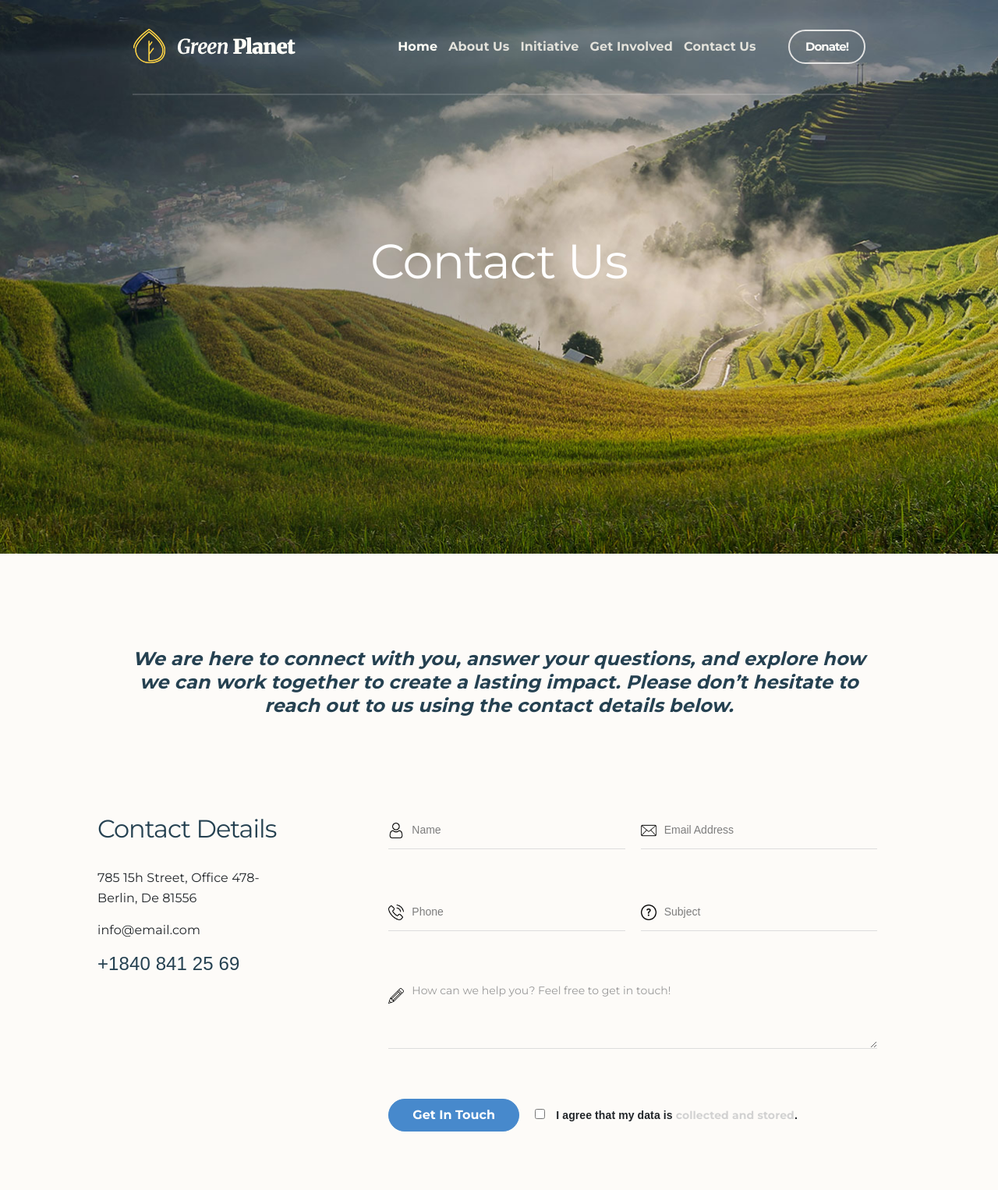
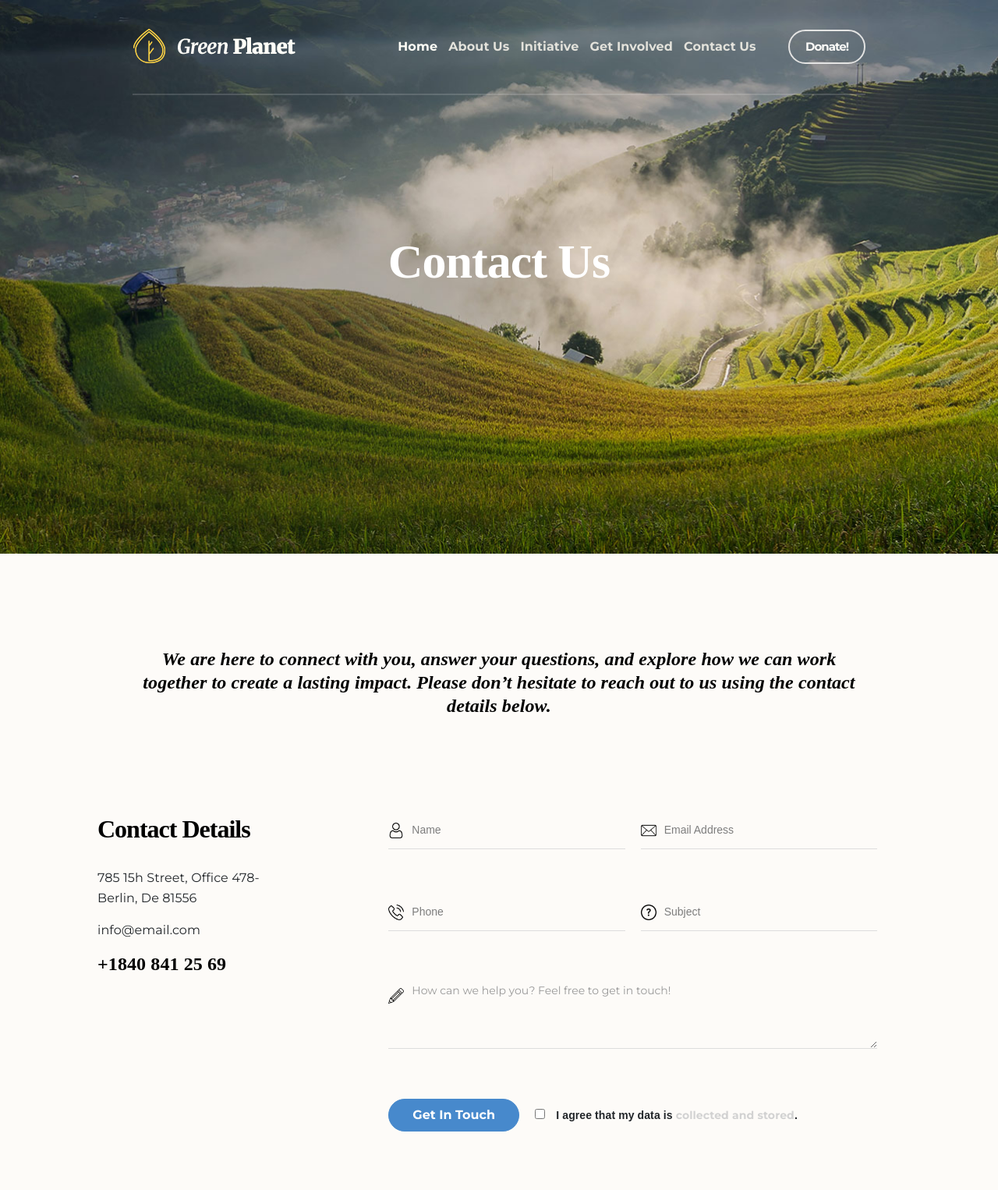
Before and after one commit to salmankhan03/Atriumlegacy, a PHP site: page /contact_us.php in a window 1280 px wide. Shown: the top 1526 px of the page at 78% size. Run offline with PHP 8.4, Linux system fonts and the light colour scheme.

Commit message:
fonts family update and text colot change

```diff
--- a/contact_us.php
+++ b/contact_us.php
@@ -17,12 +17,18 @@
                         font-family: 'Montserrat', sans-serif !important;
 
                     }
-                    h2{
+                    /* h2{
                         font-family: 'Montserrat', sans-serif !important;
                         /* font-size: 2rem !important;
                         font-weight: 500 !important;
-                        line-height: 1.2 !important; */
+                        line-height: 1.2 !important;
 
+                    } */
+                    .cmsmasters_heading {
+                        text-align: left;
+                        font-family: 'Orpheus Pro' !important;
+                        font-weight: bold;
+                        color: #000;
                     }
                  #cmsmasters_row_nofslyz1hn {
                     background-image: url('./img/about-us.jpg');
@@ -124,6 +130,8 @@
                         line-height: 30px;
                         font-weight: 700;
                         font-style: italic;
+                        font-family: 'Orpheus Pro';
+                        color: #000;
                     }
                     @media only screen and (max-width: 1024px) {
                         #cmsmasters_row_nofslyz1hr .cmsmasters_row_outer_parent {
```
